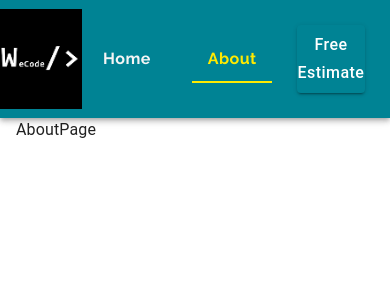
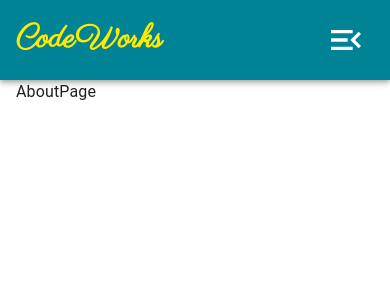
Before and after one commit to sagar-aryal/code-works, a React (Create React App) app: page /about in a window 390 px wide. Shown: the top 300 px of the page. Built offline with nearby package versions, Linux system fonts and the light colour scheme.

Commit message:
mobile menu completed

```diff
--- a/public/index.html
+++ b/public/index.html
@@ -27,7 +27,7 @@
     <link rel="preconnect" href="https://fonts.googleapis.com" />
     <link rel="preconnect" href="https://fonts.gstatic.com" crossorigin />
     <link
-      href="https://fonts.googleapis.com/css2?family=Raleway:wght@300;400;500;600;700&display=swap"
+      href="https://fonts.googleapis.com/css2?family=Parisienne&family=Raleway:wght@300;400;500;600;700&display=swap"
       rel="stylesheet"
     />
     <title>Code Works</title>
--- a/src/components/Header.jsx
+++ b/src/components/Header.jsx
@@ -2,15 +2,20 @@ import React, { useState, useEffect } from "react";
 import { Link } from "react-router-dom";
 
 // Import components
-import logo from "../assets/logo.jpeg";
 import {
   buttonStyles,
+  iconButtonStyles,
+  listItemsTextStyles,
+  listItemButtonStyles,
   logoContainer,
   logoStyles,
+  menuIconStyles,
   menuItemStyles,
   menuStyles,
+  swipeDrawerStyles,
   tabsStyles,
   tabStyles,
+  listItemStyles,
 } from "./HeaderStyle";
 
 // Import MUI components for styling
@@ -22,12 +27,31 @@ import {
   Button,
   Menu,
   MenuItem,
+  useTheme,
+  useMediaQuery,
+  Typography,
+  SwipeableDrawer,
+  IconButton,
+  List,
+  ListItemButton,
+  ListItemText,
 } from "@mui/material";
+import { MenuOpen } from "@mui/icons-material";
 
 const Header = () => {
   const [value, setValue] = useState(0);
   const [anchorEl, setAnchorEl] = useState(null);
-  const [open, setOpen] = useState(false);
+  const [openMenu, setOpenMenu] = useState(false);
+  const [selectedIndex, setSelectedIndex] = useState(0);
+  const [openDrawer, setOpenDrawer] = useState(false);
+
+  const theme = useTheme();
+  const matches = useMediaQuery(theme.breakpoints.down("md"));
+
+  // For swippable drawer for optimal usability of the component
+  const iOS =
+    typeof navigator !== "undefined" &&
+    /iPad|iPhone|iPod/.test(navigator.userAgent);
 
   // Onchange event for active tab
   const handleChange = (event, newValue) => {
@@ -37,55 +61,102 @@ const Header = () => {
   // Onclick events for menu tab
   const handleClick = (event) => {
     setAnchorEl(event.currentTarget);
-    setOpen(true);
+    setOpenMenu(true);
   };
 
   const handleClose = () => {
     setAnchorEl(null);
-    setOpen(false);
+    setOpenMenu(false);
   };
+
+  const handleMenuItems = (event, index) => {
+    setSelectedIndex(index);
+    setAnchorEl(null);
+    setOpenMenu(false);
+  };
+
+  // Onclick events for active listitems
+  const handleListItemClick = (event, index) => {
+    setValue(index);
+  };
+
+  const menuItems = [
+    { name: "Services", link: "/services" },
+    { name: "Software Development", link: "/software" },
+    { name: "Website Development", link: "/website" },
+    { name: "Mobile Apps Development", link: "/mobileapps" },
+  ];
 
   // Active to right tab even after refreshing page
   useEffect(() => {
-    if (window.location.pathname === "/" && value !== 0) {
+    switch (window.location.pathname) {
+      case "/":
+        if (value !== 0) {
           setValue(0);
-    } else if (window.location.pathname === "/about" && value !== 1) {
+        }
+        break;
+
+      case "/about":
+        if (value !== 1) {
           setValue(1);
-    } else if (window.location.pathname === "/revolution" && value !== 2) {
+        }
+        break;
+
+      case "/revolution":
+        if (value !== 2) {
           setValue(2);
-    } else if (window.location.pathname === "/services" && value !== 3) {
+        }
+        break;
+
+      case "/services":
+        if (value !== 3) {
           setValue(3);
-    } else if (window.location.pathname === "/contact" && value !== 4) {
+          setSelectedIndex(0);
+        }
+        break;
+
+      case "/software":
+        if (value !== 3) {
+          setValue(3);
+          setSelectedIndex(1);
+        }
+        break;
+
+      case "/website":
+        if (value !== 3) {
+          setValue(3);
+          setSelectedIndex(2);
+        }
+        break;
+
+      case "/mobileapps":
+        if (value !== 3) {
+          setValue(3);
+          setSelectedIndex(3);
+        }
+        break;
+
+      case "/contact":
+        if (value !== 4) {
           setValue(4);
+        }
+        break;
+
+      default:
+        break;
     }
   }, [value]);
 
-  return (
+  // For Desktop and large screens
+  const tabs = (
     <>
-      <AppBar position="sticky">
-        <Toolbar disableGutters={true}>
-          <Button
-            sx={logoContainer}
-            component={Link}
-            to="/"
-            onClick={() => setValue(0)}
-            disableRipple
-          >
-            <img
-              sx={logoStyles}
-              src={logo}
-              alt="company logo"
-              width="150px"
-              height="100px"
-            />
-          </Button>
-
       <Tabs
         sx={tabsStyles}
         value={value}
         onChange={handleChange}
         textColor="secondary"
         indicatorColor="secondary"
+        centered
       >
         <Tab sx={tabStyles} label="Home" component={Link} to="/" />
         <Tab sx={tabStyles} label="About" component={Link} to="/about" />
@@ -96,11 +167,10 @@ const Header = () => {
           to="/revolution"
         />
         <Tab
-              id="demo-positioned-button"
-              aria-controls={open ? "demo-positioned-menu" : undefined}
-              aria-haspopup="true"
-              aria-expanded={open ? "true" : undefined}
-              onMouseOver={handleClick}
+          id="basic-button"
+          aria-owns={anchorEl ? "simple-menu" : undefined}
+          aria-haspopup={anchorEl ? true : undefined}
+          onMouseOver={(e) => handleClick(e)}
           sx={tabStyles}
           label="Services"
           component={Link}
@@ -108,10 +178,9 @@ const Header = () => {
         />
         <Menu
           sx={menuStyles}
-              id="demo-positioned-menu"
-              aria-labelledby="demo-positioned-button"
+          id="basic-menu"
           anchorEl={anchorEl}
-              open={open}
+          open={openMenu}
           onClose={handleClose}
           anchorOrigin={{
             vertical: "top",
@@ -122,62 +191,160 @@ const Header = () => {
             horizontal: "left",
           }}
           MenuListProps={{ onMouseLeave: handleClose }}
+          elevation={0}
         >
+          {menuItems.map((items, index) => (
             <MenuItem
               sx={menuItemStyles}
-                onClick={() => {
+              key={items.name}
+              component={Link}
+              to={items.link}
+              onClick={(e) => {
+                handleMenuItems(e, index);
+                setValue(3);
                 handleClose();
-                  setValue(3);
               }}
+              selected={index === selectedIndex && value === 1}
+            >
+              {items.name}
+            </MenuItem>
+          ))}
+        </Menu>
+        <Tab sx={tabStyles} label="Contact" component={Link} to="/contact" />
+      </Tabs>
+      <Button
+        sx={buttonStyles}
+        variant="contained"
+        disableRipple
+        component={Link}
+        to="/login"
+      >
+        Login
+      </Button>
+    </>
+  );
+
+  // For Mobile and small screens
+  const drawer = (
+    <>
+      <SwipeableDrawer
+        sx={swipeDrawerStyles}
+        disableBackdropTransition={!iOS}
+        disableDiscovery={iOS}
+        open={openDrawer}
+        onClose={() => setOpenDrawer(false)}
+        onOpen={() => setOpenDrawer(true)}
+      >
+        <List disablePadding>
+          <ListItemButton
+            sx={listItemStyles}
+            divider
+            disableRipple
+            component={Link}
+            to="/"
+            onClick={(event) => {
+              setOpenDrawer(false);
+              handleListItemClick(event, 0);
+            }}
+            selected={value === 0}
+          >
+            <ListItemText sx={listItemsTextStyles}> Home</ListItemText>
+          </ListItemButton>
+          <ListItemButton
+            sx={listItemStyles}
+            divider
+            component={Link}
+            to="/about"
+            onClick={(event) => {
+              setOpenDrawer(false);
+              handleListItemClick(event, 1);
+            }}
+            selected={value === 1}
+          >
+            <ListItemText sx={listItemsTextStyles}>About</ListItemText>
+          </ListItemButton>
+          <ListItemButton
+            sx={listItemStyles}
+            divider
+            disableRipple
+            component={Link}
+            to="/revolution"
+            onClick={(event) => {
+              setOpenDrawer(false);
+              handleListItemClick(event, 2);
+            }}
+            selected={value === 2}
+          >
+            <ListItemText sx={listItemsTextStyles}> Revolution</ListItemText>
+          </ListItemButton>
+          <ListItemButton
+            sx={listItemStyles}
+            divider
+            disableRipple
             component={Link}
             to="/services"
+            onClick={(event) => {
+              setOpenDrawer(false);
+              handleListItemClick(event, 3);
+            }}
+            selected={value === 3}
           >
-                Services
-              </MenuItem>
-              <MenuItem
-                sx={menuItemStyles}
-                onClick={() => {
-                  handleClose();
-                  setValue(3);
-                }}
-                component={Link}
-                to="/software"
-              >
-                Software Development
-              </MenuItem>
-              <MenuItem
-                sx={menuItemStyles}
-                onClick={() => {
-                  handleClose();
-                  setValue(3);
-                }}
-                component={Link}
-                to="/website"
-              >
-                Website Development
-              </MenuItem>
-              <MenuItem
-                sx={menuItemStyles}
-                onClick={() => {
-                  handleClose();
-                  setValue(3);
-                }}
-                component={Link}
-                to="/mobileapps"
-              >
-                Mobile App Development
-              </MenuItem>
-            </Menu>
-            <Tab
-              sx={tabStyles}
-              label="Contact"
+            <ListItemText sx={listItemsTextStyles}>Services</ListItemText>
+          </ListItemButton>
+          <ListItemButton
+            sx={listItemStyles}
+            divider
+            disableRipple
             component={Link}
             to="/contact"
-            />
-          </Tabs>
-          <Button sx={buttonStyles} variant="contained">
-            Free Estimate
+            onClick={(event) => {
+              setOpenDrawer(false);
+              handleListItemClick(event, 4);
+            }}
+            selected={value === 4}
+          >
+            <ListItemText sx={listItemsTextStyles}>Contact</ListItemText>
+          </ListItemButton>
+          <ListItemButton
+            sx={[listItemsTextStyles, listItemButtonStyles]}
+            divider
+            disableRipple
+            component={Link}
+            to="/login"
+            onClick={() => setOpenDrawer(false)}
+          >
+            <ListItemText component={Link} to="/login">
+              Login
+            </ListItemText>
+          </ListItemButton>
+        </List>
+      </SwipeableDrawer>
+      <IconButton
+        disableRipple
+        sx={iconButtonStyles}
+        onClick={() => setOpenDrawer(!openDrawer)}
+      >
+        <MenuOpen sx={menuIconStyles} />
+      </IconButton>
+    </>
+  );
+
+  return (
+    <>
+      <AppBar position="sticky">
+        <Toolbar>
+          <Button
+            sx={logoContainer}
+            component={Link}
+            to="/"
+            onClick={() => setValue(0)}
+            disableRipple
+          >
+            <Typography sx={logoStyles} variant="h4" component="div">
+              CodeWorks
+            </Typography>
           </Button>
+          {matches ? drawer : tabs}
         </Toolbar>
       </AppBar>
     </>
--- a/src/components/HeaderStyle.js
+++ b/src/components/HeaderStyle.js
@@ -1,12 +1,24 @@
+import theme from "../styles/Theme";
+
 export const logoContainer = {
+  height: "7rem",
   padding: 0,
   "&: hover": {
     opacity: 0.6,
   },
+  [theme.breakpoints.down("md")]: {
+    height: "5rem",
+  },
 };
 
 export const logoStyles = {
-  height: "2rem",
+  color: theme.palette.secondary.main,
+  fontFamily: "Parisienne",
+  fontWeight: "700",
+  textTransform: "none",
+  [theme.breakpoints.down("md")]: {
+    fontSize: "2rem",
+  },
 };
 
 export const tabsStyles = {
@@ -17,7 +29,7 @@ export const tabStyles = {
   fontFamily: "Raleway",
   textTransform: "none",
   fontWeight: "700",
-  fontSize: "1rem",
+  fontSize: "0.9rem",
   minWidth: "10px",
   marginLeft: "25px",
   color: "whitesmoke",
@@ -25,12 +37,13 @@ export const tabStyles = {
 
 export const menuStyles = {
   "& .MuiMenu-paper": {
-    background: "#008394",
+    background: theme.palette.primary.main,
     borderRadius: "0px",
   },
 };
 
 export const menuItemStyles = {
+  fontSize: "0.9rem",
   color: "#fff",
   opacity: 0.6,
   "&: hover": {
@@ -39,11 +52,52 @@ export const menuItemStyles = {
 };
 
 export const buttonStyles = {
-  fontSize: "1rem",
-  margin: "25px",
+  fontSize: "0.9rem",
+  marginLeft: "auto",
   textTransform: "none",
   "&: hover": {
-    backgroundColor: "#ffea00",
+    backgroundColor: theme.palette.secondary.main,
     color: "#000",
   },
 };
+
+export const iconButtonStyles = {
+  marginLeft: "auto",
+  "&: hover": {
+    opacity: "0.6",
+  },
+};
+
+export const menuIconStyles = {
+  width: "40px",
+  height: "40px",
+  color: "#fff",
+  marginLeft: "auto",
+};
+
+export const swipeDrawerStyles = {
+  "& .MuiDrawer-paper": {
+    background: theme.palette.primary.main,
+    minWidth: "180px",
+    top: "5rem",
+    left: 0,
+  },
+};
+
+export const listItemStyles = {
+  "&: hover": {
+    backgroundColor: "rgba(0, 0, 0 ,0.6)",
+  },
+};
+
+export const listItemsTextStyles = {
+  color: "#fff",
+};
+
+export const listItemButtonStyles = {
+  backgroundColor: theme.palette.secondary.main,
+  color: "#000",
+  "&: hover": {
+    color: "#fff",
+  },
+};
```
Also changed, not shown: src/App.js (+8 -0 lines), src/pages/LoginPage.jsx (added, +7 -0 lines), src/pages/MobileAppsPage.jsx (added, +7 -0 lines), src/pages/SoftwarePage.jsx (added, +7 -0 lines), src/pages/WebsitePage.jsx (added, +7 -0 lines), 1 other file (tests, documents, lock files or other folders). Lines whose indentation alone changed are shown as unchanged.
